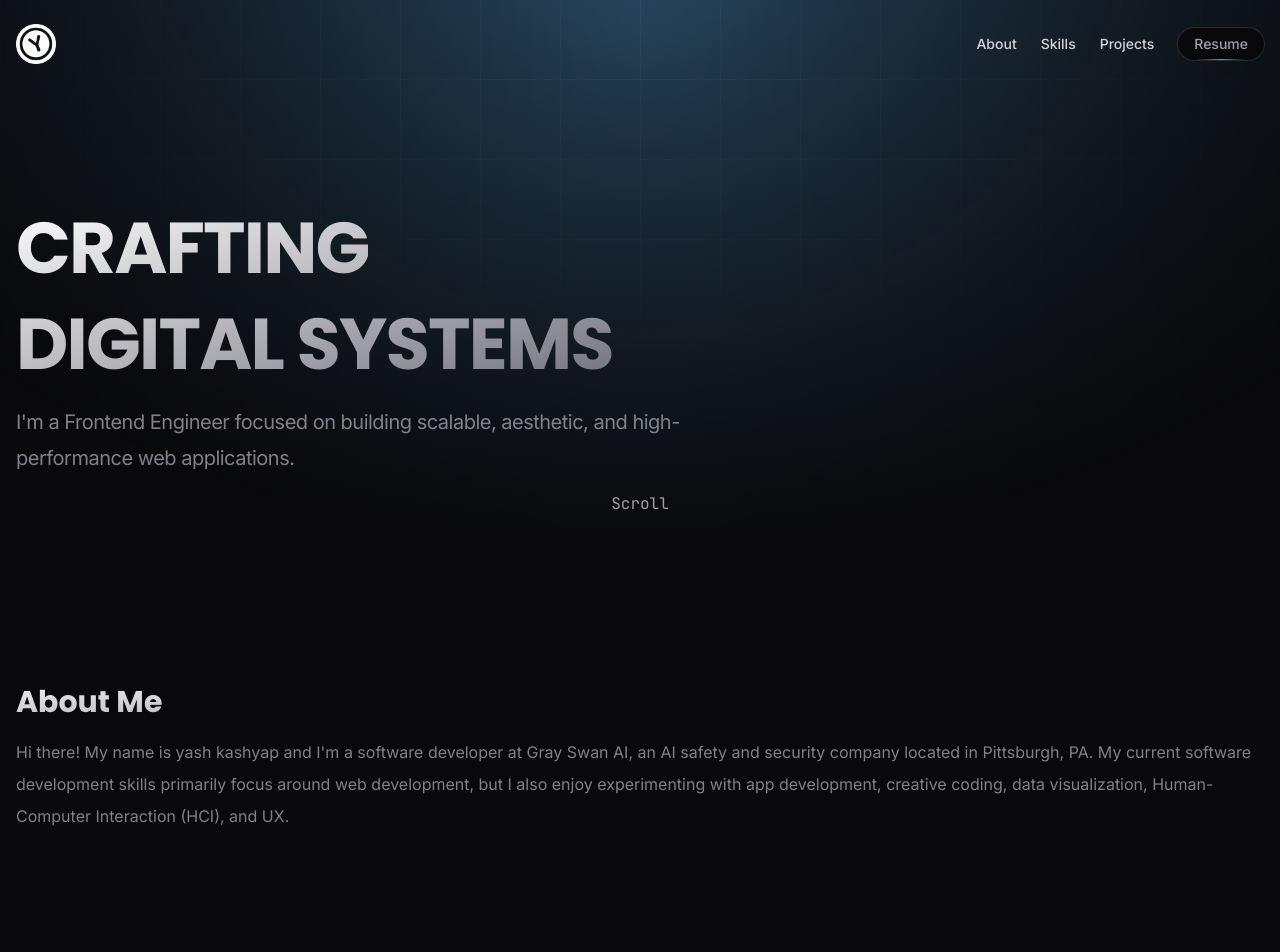
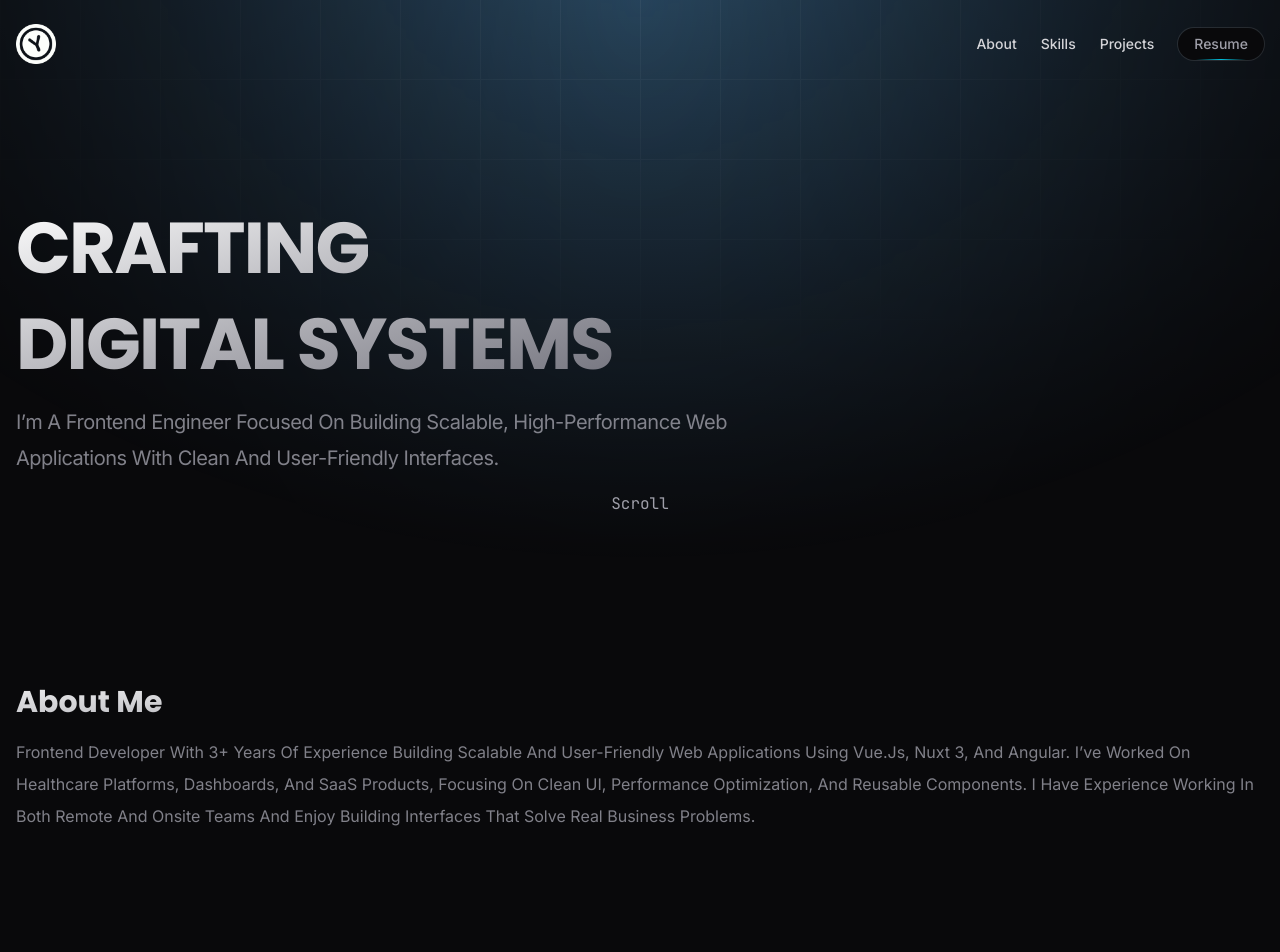
Before and after one commit to Enthusiastic-yash/portfolio-v2, a Nuxt app: page / in a window 1280 px wide. Shown: the top 952 px of the page. Built offline with nearby package versions, Linux system fonts and the light colour scheme; some icons are missing.

Commit message:
updated website content

```diff
--- a/app/components/about-section.vue
+++ b/app/components/about-section.vue
@@ -6,18 +6,17 @@
       >
         About Me
       </h2>
-      <p class="font-body text-md leading-8 text-zinc-400/80">
-        Hi there! My name is yash kashyap and I'm a software developer at Gray
-        Swan AI, an AI safety and security company located in Pittsburgh, PA. My
-        current software development skills primarily focus around web
-        development, but I also enjoy experimenting with app development,
-        creative coding, data visualization, Human-Computer Interaction (HCI),
-        and UX.
+      <p class="font-body text-md leading-8 text-zinc-400/80 capitalize">
+        {{ AboutMeParagraph }}
       </p>
     </div>
   </div>
 </template>
 
-<script setup lang="ts"></script>
+<script setup lang="ts">
+const AboutMeParagraph = ref(
+  "Frontend Developer with 3+ years of experience building scalable and user-friendly web applications using Vue.js, Nuxt 3, and Angular. I’ve worked on healthcare platforms, dashboards, and SaaS products, focusing on clean UI, performance optimization, and reusable components. I have experience working in both remote and onsite teams and enjoy building interfaces that solve real business problems.",
+);
+</script>
 
 <style scoped></style>
--- a/app/components/hero-section.vue
+++ b/app/components/hero-section.vue
@@ -8,10 +8,10 @@
         <span class="block">DIGITAL SYSTEMS</span>
       </h1>
       <p
-        class="font-body pt-3 text-center text-xl leading-9 tracking-tight text-zinc-400/80 md:max-w-3xl md:text-start"
+        class="font-body pt-3 text-center text-xl leading-9 tracking-tight text-zinc-400/80 capitalize md:max-w-3xl md:text-start"
       >
-        I'm a Frontend Engineer focused on building scalable, aesthetic, and
-        high-performance web applications.
+        I’m a Frontend Engineer focused on building scalable, high-performance
+        web applications with clean and user-friendly interfaces.
       </p>
     </div>
     <div class="mt-4 flex flex-col items-center justify-center">
```
